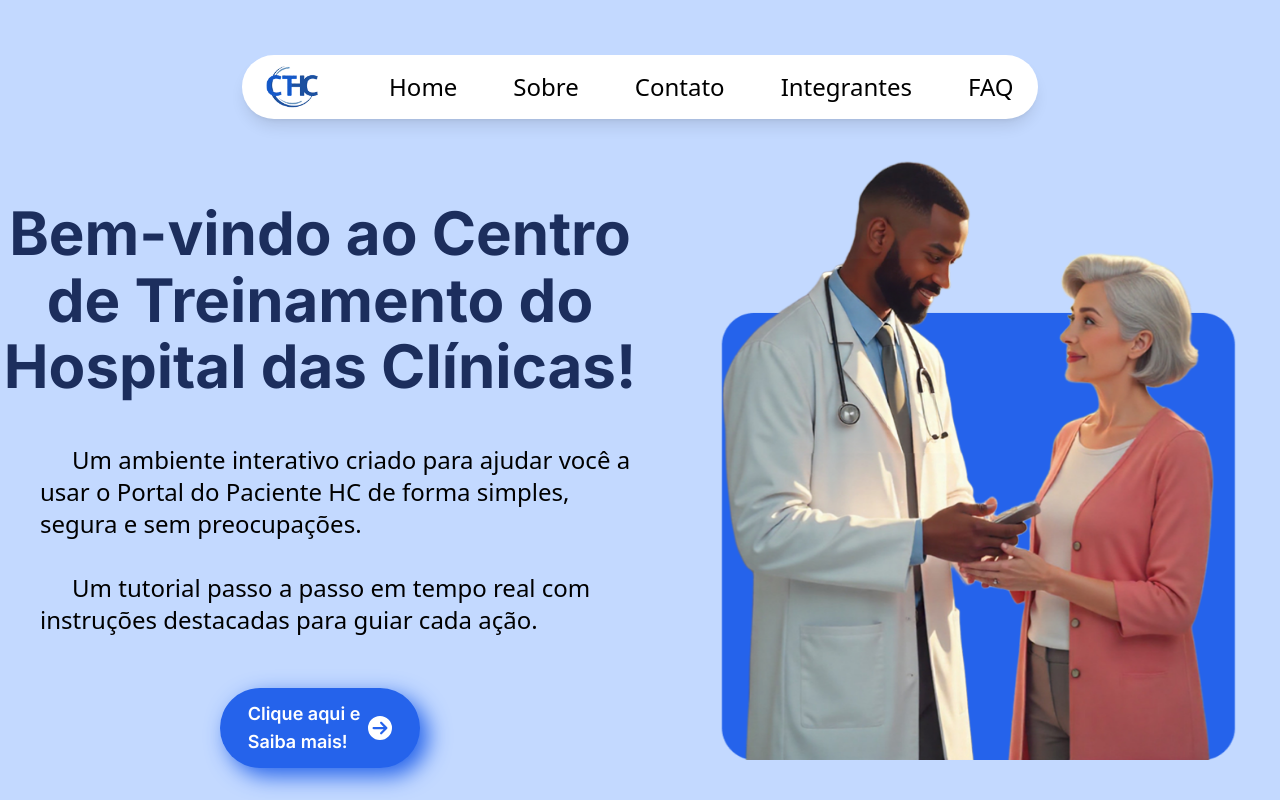
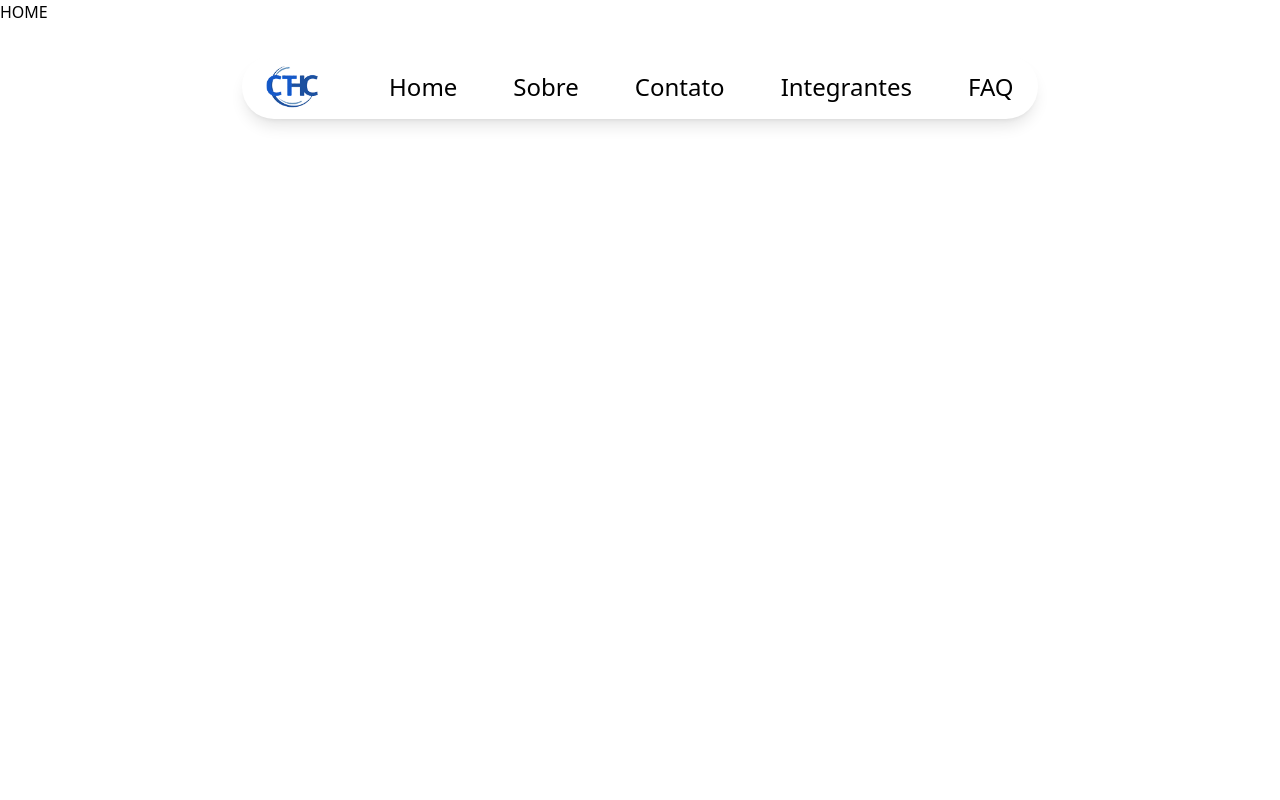
Before and after one commit to BSM-Challenge/ct-hc, a React (Vite) app: page / in a window 1280 px wide. Shown: the top 800 px of the page. Built offline with nearby package versions, Linux system fonts and the light colour scheme; a web font is replaced by a local one.

Commit message:
Adicionado o Outlet

```diff
--- a/src/App.tsx
+++ b/src/App.tsx
@@ -1,12 +1,11 @@
 import { Header } from "./components/Header"
-import Main from "./components/Main"
+import { Outlet } from "react-router-dom"
 
 function App() {
-
   return (
     <div>
       <Header />
-      <Main />
+       <Outlet />
     </div>
   )
 }
```
